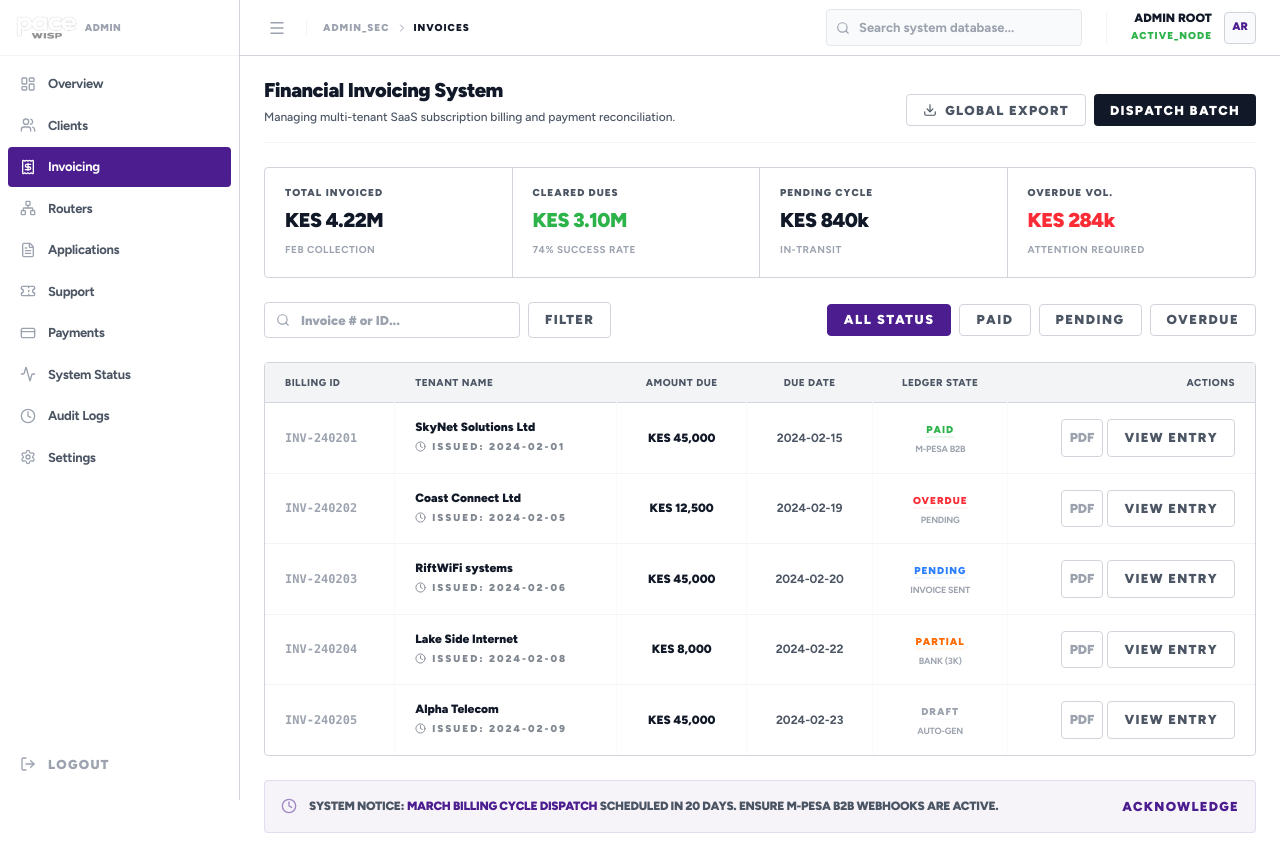
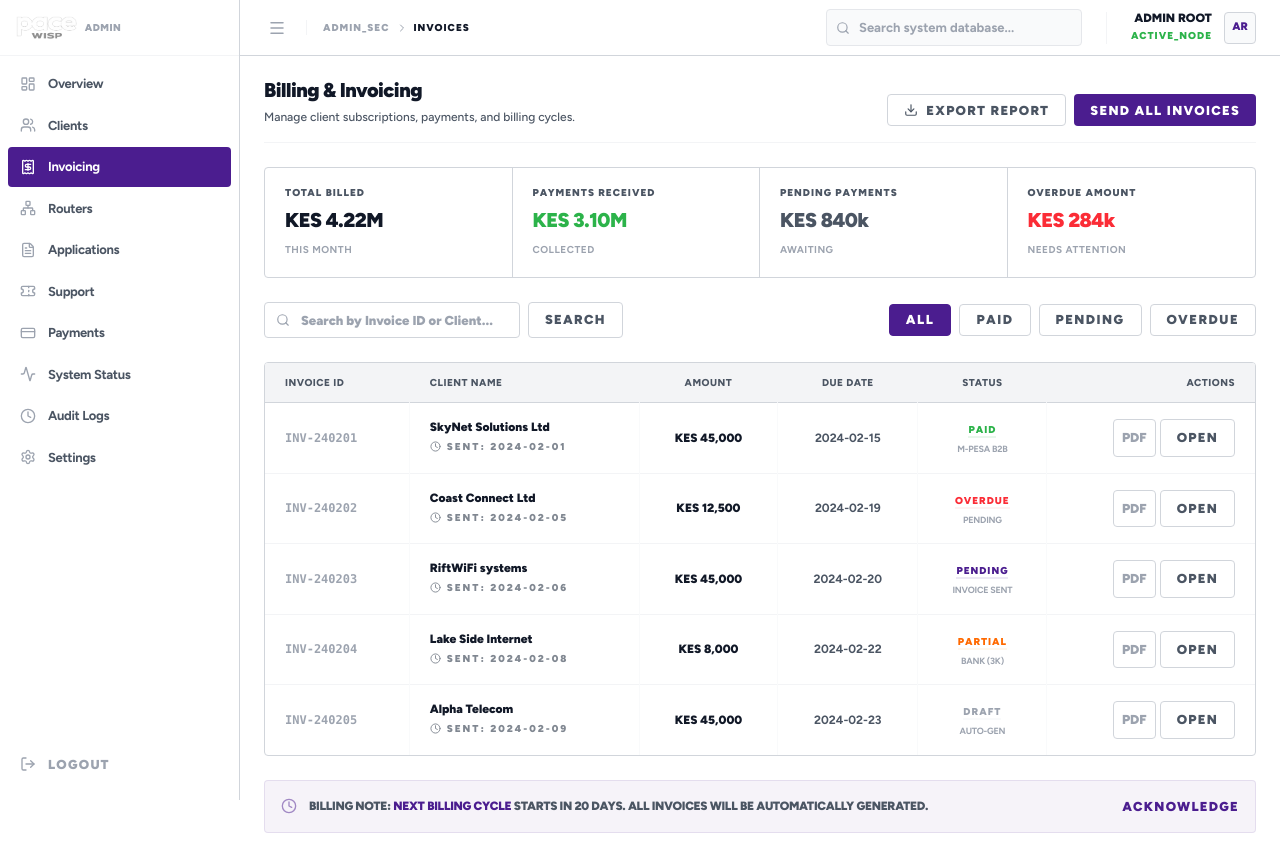
Before and after one commit to dennismutuku2005/pacewebsite, a Next.js app in the folder paceadmin/: page /dashboard/invoices in a window 1280 px wide. Built offline with nearby package versions, Linux system fonts and the light colour scheme.

Commit message:
Auto-update: page.js

```diff
--- a/paceadmin/src/app/dashboard/invoices/page.js
+++ b/paceadmin/src/app/dashboard/invoices/page.js
@@ -21,26 +21,26 @@ export default function InvoicingPage() {
             {/* Header */}
             <div className="flex flex-col sm:flex-row sm:items-end justify-between gap-4 border-b border-gray-100 pb-4">
                 <div>
-                    <h1 className="text-[20px] font-black text-admin-value leading-none tracking-tight">Financial Invoicing System</h1>
-                    <p className="text-[12px] text-admin-label mt-2 font-medium">Managing multi-tenant SaaS subscription billing and payment reconciliation.</p>
+                    <h1 className="text-[20px] font-black text-admin-value leading-none tracking-tight">Billing & Invoicing</h1>
+                    <p className="text-[12px] text-admin-label mt-2 font-medium">Manage client subscriptions, payments, and billing cycles.</p>
                 </div>
                 <div className="flex gap-2">
-                    <button className="px-4 py-2 border border-pace-border text-admin-label rounded text-[11px] font-black hover:bg-gray-50 transition-all uppercase tracking-widest leading-none flex items-center gap-2 bg-white">
-                        <Download size={14} /> Global Export
+                    <button className="px-4 py-2 border border-pace-border text-admin-label rounded text-[11px] font-black hover:border-pace-purple hover:text-pace-purple transition-all uppercase tracking-widest leading-none flex items-center gap-2 bg-white">
+                        <Download size={14} /> Export Report
                     </button>
-                    <button className="px-4 py-2 bg-admin-value text-white rounded text-[11px] font-black shadow-none hover:bg-black transition-all uppercase tracking-widest leading-none">
-                        Dispatch Batch
+                    <button className="px-4 py-2 bg-pace-purple text-white rounded text-[11px] font-black shadow-none hover:bg-[#3d1a75] transition-all uppercase tracking-widest leading-none">
+                        Send All Invoices
                     </button>
                 </div>
             </div>
 
-            {/* Invoicing Matrix Stats - Darker Labels */}
+            {/* Invoicing Summary */}
             <div className="grid grid-cols-1 sm:grid-cols-4 border border-pace-border rounded divide-x divide-pace-border overflow-hidden bg-white shadow-none">
                 {[
-                    { label: 'Total Invoiced', val: 'KES 4.22M', note: 'Feb Collection' },
-                    { label: 'Cleared Dues', val: 'KES 3.10M', note: '74% Success Rate', color: 'text-pace-green' },
-                    { label: 'Pending Cycle', val: 'KES 840k', note: 'In-Transit' },
-                    { label: 'Overdue Vol.', val: 'KES 284k', note: 'Attention Required', color: 'text-red-500' },
+                    { label: 'Total Billed', val: 'KES 4.22M', note: 'This Month' },
+                    { label: 'Payments Received', val: 'KES 3.10M', note: 'Collected', color: 'text-pace-green' },
+                    { label: 'Pending Payments', val: 'KES 840k', note: 'Awaiting', color: 'text-admin-label' },
+                    { label: 'Overdue Amount', val: 'KES 284k', note: 'Needs Attention', color: 'text-red-500' },
                 ].map((s, i) => (
                     <div key={i} className="p-5">
                         <p className="text-[10px] font-black text-admin-label uppercase tracking-widest leading-none mb-3">{s.label}</p>
@@ -50,28 +50,28 @@ export default function InvoicingPage() {
                 ))}
             </div>
 
-            {/* Filter Hub */}
+            {/* Invoices List Controls */}
             <div className="flex flex-col md:flex-row items-center justify-between gap-4 h-9">
                 <div className="flex items-center gap-2 w-full md:w-auto h-full">
                     <div className="relative w-full md:w-64 h-full">
                         <Search className="absolute left-3 top-1/2 -translate-y-1/2 text-admin-dim" size={14} />
                         <input
                             type="text"
-                            placeholder="Invoice # or ID..."
-                            className="w-full h-full pl-9 pr-3 rounded border border-pace-border bg-white focus:ring-1 focus:ring-pace-purple/10 outline-none text-[11px] font-black transition-all placeholder:text-admin-dim text-admin-value"
+                            placeholder="Search by Invoice ID or Client..."
+                            className="w-full h-full pl-9 pr-3 rounded border border-pace-border bg-white focus:ring-1 focus:ring-pace-purple/10 focus:border-pace-purple outline-none text-[11px] font-black transition-all placeholder:text-admin-dim text-admin-value"
                         />
                     </div>
-                    <button className="px-4 h-full border border-pace-border text-admin-label rounded text-[11px] font-black hover:bg-gray-50 bg-white transition-all uppercase tracking-widest">
-                        Filter
+                    <button className="px-4 h-full border border-pace-border text-admin-label rounded text-[11px] font-black hover:border-pace-purple hover:text-pace-purple bg-white transition-all uppercase tracking-widest">
+                        Search
                     </button>
                 </div>
                 <div className="flex gap-2 h-8">
-                    {['All Status', 'Paid', 'Pending', 'Overdue'].map((tab) => (
+                    {['All', 'Paid', 'Pending', 'Overdue'].map((tab) => (
                         <button
                             key={tab}
                             className={cn(
                                 "px-4 h-full rounded text-[10px] font-black uppercase tracking-[1.5px] transition-all border",
-                                tab === 'All Status' ? "bg-pace-purple text-white border-pace-purple" : "bg-white text-admin-label border-pace-border hover:border-admin-label"
+                                tab === 'All' ? "bg-pace-purple text-white border-pace-purple" : "bg-white text-admin-label border-pace-border hover:border-pace-purple hover:text-pace-purple"
                             )}
                         >
                             {tab}
@@ -80,17 +80,17 @@ export default function InvoicingPage() {
                 </div>
             </div>
 
-            {/* Main Invoice Sheet */}
+            {/* Main Invoice Table */}
             <div className="border border-pace-border rounded overflow-hidden bg-white shadow-none">
                 <div className="overflow-x-auto">
                     <table className="w-full text-left text-[12px] whitespace-nowrap">
                         <thead>
                             <tr className="bg-pace-bg-subtle border-b border-pace-border font-black text-admin-label uppercase tracking-[2px] text-[10px]">
-                                <th className="px-5 py-3 border-r border-gray-100">Billing ID</th>
-                                <th className="px-5 py-3 border-r border-gray-100">Tenant Name</th>
-                                <th className="px-5 py-3 border-r border-gray-100 text-center">Amount Due</th>
+                                <th className="px-5 py-3 border-r border-gray-100">Invoice ID</th>
+                                <th className="px-5 py-3 border-r border-gray-100">Client Name</th>
+                                <th className="px-5 py-3 border-r border-gray-100 text-center">Amount</th>
                                 <th className="px-5 py-3 border-r border-gray-100 text-center">Due Date</th>
-                                <th className="px-5 py-3 border-r border-gray-100 text-center">Ledger State</th>
+                                <th className="px-5 py-3 border-r border-gray-100 text-center">Status</th>
                                 <th className="px-5 py-3 text-right">Actions</th>
                             </tr>
                         </thead>
@@ -105,7 +105,7 @@ export default function InvoicingPage() {
                                     <td className="px-5 py-4 border-r border-gray-50">
                                         <p className="font-black text-admin-value leading-none">{inv.customer}</p>
                                         <p className="text-[10px] text-admin-label font-black uppercase tracking-[2px] mt-1.5 flex items-center gap-1.5 opacity-70">
-                                            <Clock size={11} /> Issued: {inv.date}
+                                            <Clock size={11} /> Sent: {inv.date}
                                         </p>
                                     </td>
                                     <td className="px-5 py-4 border-r border-gray-50 text-center font-black text-admin-value">
@@ -119,15 +119,15 @@ export default function InvoicingPage() {
                                             "font-black uppercase text-[10px] tracking-widest border-b-2 transition-all",
                                             inv.status === 'Paid' ? "text-pace-green border-pace-green/10" :
                                                 inv.status === 'Overdue' ? "text-red-500 border-red-50" :
-                                                    inv.status === 'Pending' ? "text-blue-500 border-blue-50" :
+                                                    inv.status === 'Pending' ? "text-pace-purple border-pace-purple/10" :
                                                         inv.status === 'Partial' ? "text-orange-500 border-orange-50" : "text-admin-dim border-gray-50"
                                         )}>{inv.status}</span>
                                         <p className="text-[9px] font-bold text-admin-dim mt-1 uppercase tracking-tight">{inv.method}</p>
                                     </td>
                                     <td className="px-5 py-4 text-right">
                                         <div className="flex justify-end gap-1">
-                                            <button title="Download PDF" className="p-2 border border-pace-border rounded bg-white hover:border-admin-value text-admin-dim hover:text-admin-value transition-all font-black text-[10px]">PDF</button>
-                                            <button title="View Record" className="px-4 py-2 border border-pace-border rounded bg-white hover:border-admin-value text-admin-label hover:text-admin-value transition-all font-black uppercase tracking-widest text-[9px]">View Entry</button>
+                                            <button title="Download PDF" className="p-2 border border-pace-border rounded bg-white hover:border-pace-purple text-admin-dim hover:text-pace-purple transition-all font-black text-[10px]">PDF</button>
+                                            <button title="View Record" className="px-4 py-2 border border-pace-border rounded bg-white hover:border-pace-purple text-admin-label hover:text-pace-purple transition-all font-black uppercase tracking-widest text-[9px]">Open</button>
                                         </div>
                                     </td>
                                 </tr>
@@ -151,13 +151,13 @@ export default function InvoicingPage() {
                             className="relative bg-white w-full max-w-2xl rounded border border-pace-border shadow-none overflow-hidden flex flex-col"
                         >
                             <div className="px-6 py-4 bg-pace-bg-subtle border-b border-pace-border flex justify-between items-center">
-                                <h3 className="text-[14px] font-black text-admin-value uppercase tracking-[2px]">Invoice Details: {selectedInvoice.id}</h3>
+                                <h3 className="text-[14px] font-black text-admin-value uppercase tracking-[2px]">Invoice {selectedInvoice.id}</h3>
                                 <button onClick={() => setSelectedInvoice(null)} className="text-admin-dim hover:text-admin-value transition-colors"><X size={20} /></button>
                             </div>
                             <div className="p-8 space-y-8">
                                 <div className="grid grid-cols-2 gap-12">
                                     <div className="space-y-4">
-                                        <p className="text-[10px] font-black text-admin-label uppercase tracking-widest leading-none">Billing Entity</p>
+                                        <p className="text-[10px] font-black text-admin-label uppercase tracking-widest leading-none">Billing Information</p>
                                         <div>
                                             <p className="text-[20px] font-black text-admin-value leading-none">{selectedInvoice.customer}</p>
                                             <p className="text-[12px] text-admin-label font-black mt-2 uppercase tracking-tight">{selectedInvoice.contact}</p>
@@ -165,7 +165,7 @@ export default function InvoicingPage() {
                                         </div>
                                     </div>
                                     <div className="text-right space-y-4">
-                                        <p className="text-[10px] font-black text-admin-label uppercase tracking-widest leading-none">Record Statement</p>
+                                        <p className="text-[10px] font-black text-admin-label uppercase tracking-widest leading-none">Total Amount</p>
                                         <div>
                                             <p className="text-[28px] font-black text-admin-value leading-none tracking-tight">{selectedInvoice.amount}</p>
                                             <p className={cn(
@@ -180,26 +180,26 @@ export default function InvoicingPage() {
                                     <table className="w-full text-left text-[11px]">
                                         <thead className="bg-pace-bg-subtle border-b border-pace-border">
                                             <tr className="font-black text-admin-label uppercase tracking-widest">
-                                                <th className="px-4 py-2">Service Component</th>
-                                                <th className="px-4 py-2 text-right">Quantity</th>
-                                                <th className="px-4 py-2 text-right">Total</th>
+                                                <th className="px-4 py-2">Service Description</th>
+                                                <th className="px-4 py-2 text-right">Qty</th>
+                                                <th className="px-4 py-2 text-right">Subtotal</th>
                                             </tr>
                                         </thead>
                                         <tbody className="divide-y divide-gray-50 font-black text-admin-value">
                                             <tr>
-                                                <td className="px-4 py-3">SaaS Subscription (Enterprise)</td>
+                                                <td className="px-4 py-3">Pace ISP Management Subscription (Enterprise)</td>
                                                 <td className="px-4 py-3 text-right">01</td>
                                                 <td className="px-4 py-3 text-right">{selectedInvoice.amount}</td>
                                             </tr>
                                             <tr>
-                                                <td className="px-4 py-3 border-t border-gray-50">Cloud Node Maintenance</td>
+                                                <td className="px-4 py-3 border-t border-gray-50">Remote Support & Maintenance</td>
                                                 <td className="px-4 py-3 text-right border-t border-gray-50">01</td>
-                                                <td className="px-4 py-3 text-right border-t border-gray-50">Included</td>
+                                                <td className="px-4 py-3 text-right border-t border-gray-50">Free Included</td>
                                             </tr>
                                         </tbody>
                                         <tfoot className="bg-pace-bg-subtle font-black text-admin-value border-t border-pace-border">
                                             <tr>
-                                                <td className="px-4 py-3 uppercase tracking-widest">Subtotal Due</td>
+                                                <td className="px-4 py-3 uppercase tracking-widest">Total Balance Due</td>
                                                 <td colSpan="2" className="px-4 py-3 text-right">{selectedInvoice.amount}</td>
                                             </tr>
                                         </tfoot>
@@ -207,8 +207,8 @@ export default function InvoicingPage() {
                                 </div>
 
                                 <div className="flex justify-between items-center pt-4 border-t border-gray-50">
-                                    <div className="text-[11px] font-black text-admin-label uppercase tracking-tight">Issued: {selectedInvoice.date} • Due: {selectedInvoice.due}</div>
-                                    <button className="px-10 py-3 bg-admin-value text-white rounded text-[11px] font-black uppercase tracking-[2px] transition-all hover:bg-black">Generate Dispatch</button>
+                                    <div className="text-[11px] font-black text-admin-label uppercase tracking-tight">Sent: {selectedInvoice.date} • Due: {selectedInvoice.due}</div>
+                                    <button className="px-10 py-3 bg-pace-purple text-white rounded text-[11px] font-black uppercase tracking-[2px] transition-all hover:bg-[#3d1a75]">Send Receipt</button>
                                 </div>
                             </div>
                         </motion.div>
@@ -220,7 +220,7 @@ export default function InvoicingPage() {
             <div className="p-4 bg-pace-purple/5 border border-pace-purple/10 rounded-sm flex items-center justify-between">
                 <div className="flex items-center gap-3">
                     <Clock size={16} className="text-pace-purple/50" />
-                    <p className="text-[12px] font-black text-admin-label uppercase tracking-tight">System Notice: <span className="text-pace-purple">March Billing Cycle Dispatch</span> scheduled in 20 days. Ensure M-PESA B2B webhooks are active.</p>
+                    <p className="text-[12px] font-black text-admin-label uppercase tracking-tight">Billing Note: <span className="text-pace-purple">Next billing cycle</span> starts in 20 days. All invoices will be automatically generated.</p>
                 </div>
                 <button className="text-[10px] font-black text-pace-purple hover:underline uppercase tracking-widest">Acknowledge</button>
             </div>
```
